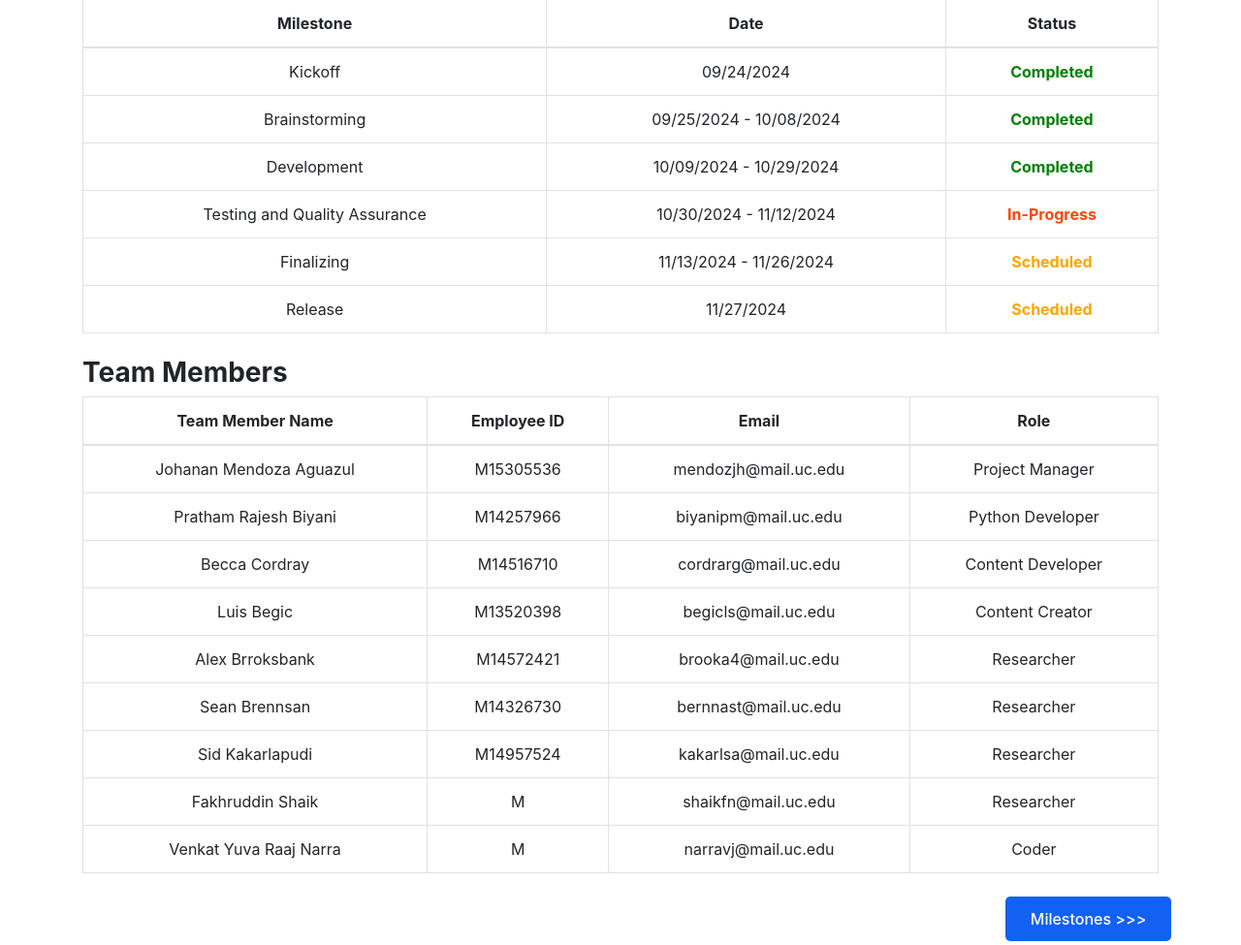
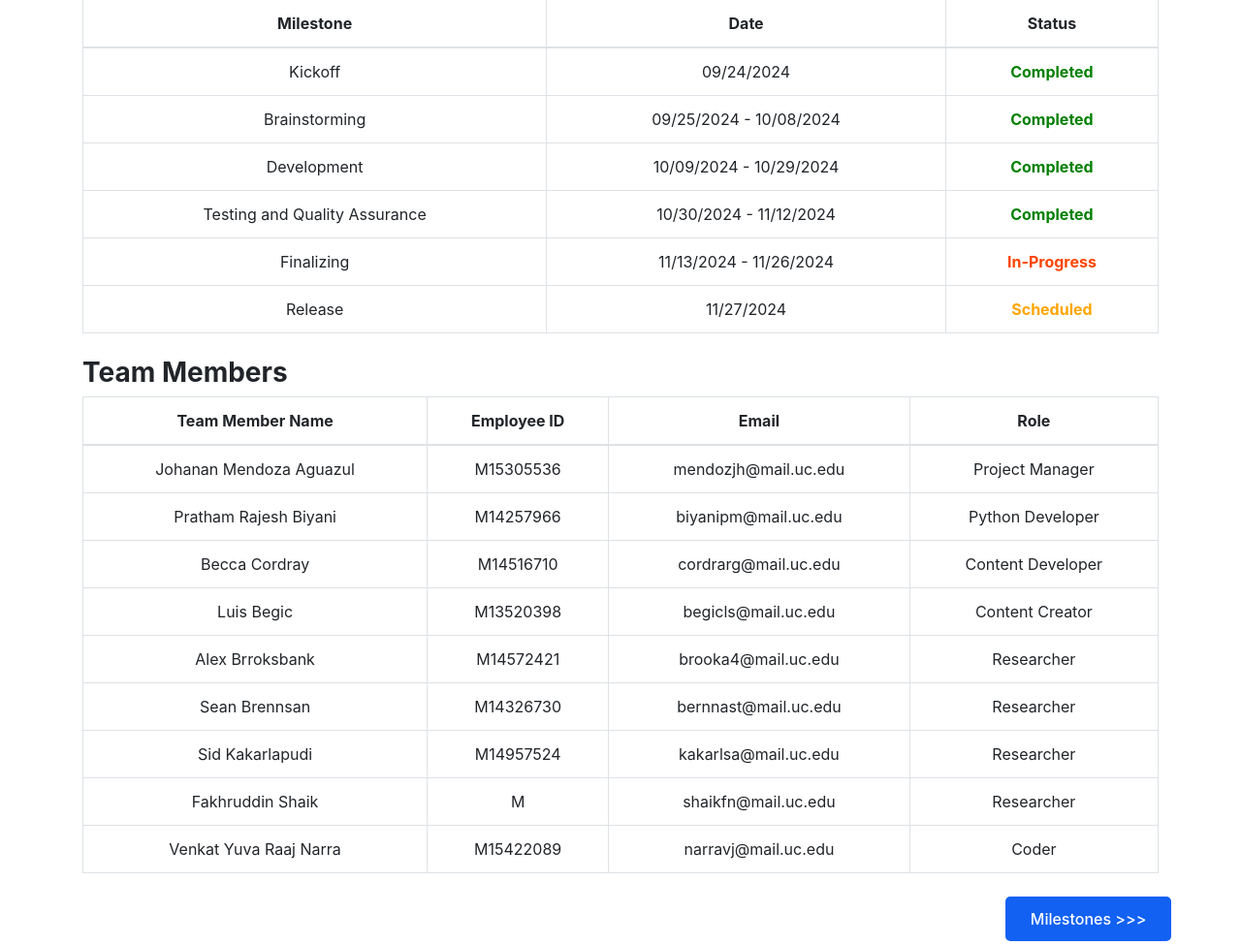
Before and after one commit to Biyanipm7966/Project-Management, a Flask app: template templates/charter.html in a window 1280 px wide. Shown: the part 884-1859 px from the top of the page at 97% size. Run offline with Flask 3, Linux system fonts and the light colour scheme; the template is opened without the code that fills it, so the values that code supplies are empty; some libraries are stand-ins or nearby versions.

Commit message:
updated milestone activity and added venkat's M number

```diff
--- a/templates/charter.html
+++ b/templates/charter.html
@@ -145,12 +145,12 @@
                     <tr>
                         <td>Testing and Quality Assurance</td>
                         <td>10/30/2024 - 11/12/2024</td>
-                        <td style="color: orangered;"><b>In-Progress</b></td>
+                        <td style="color: green;"><b>Completed</b></td>
                     </tr>
                     <tr>
                         <td>Finalizing</td>
                         <td>11/13/2024 - 11/26/2024</td>
-                        <td style="color: orange;"><b>Scheduled</b></td>
+                        <td style="color: orangered;"><b>In-Progress</b></td>
                     </tr>
                     <tr>
                         <td>Release</td>
@@ -222,7 +222,7 @@
                     </tr>
                     <tr>
                         <td>Venkat Yuva Raaj Narra</td>
-                        <td>M</td>
+                        <td>M15422089</td>
                         <td>narravj@mail.uc.edu</td>
                         <td>Coder</td>
                     </tr>
```
